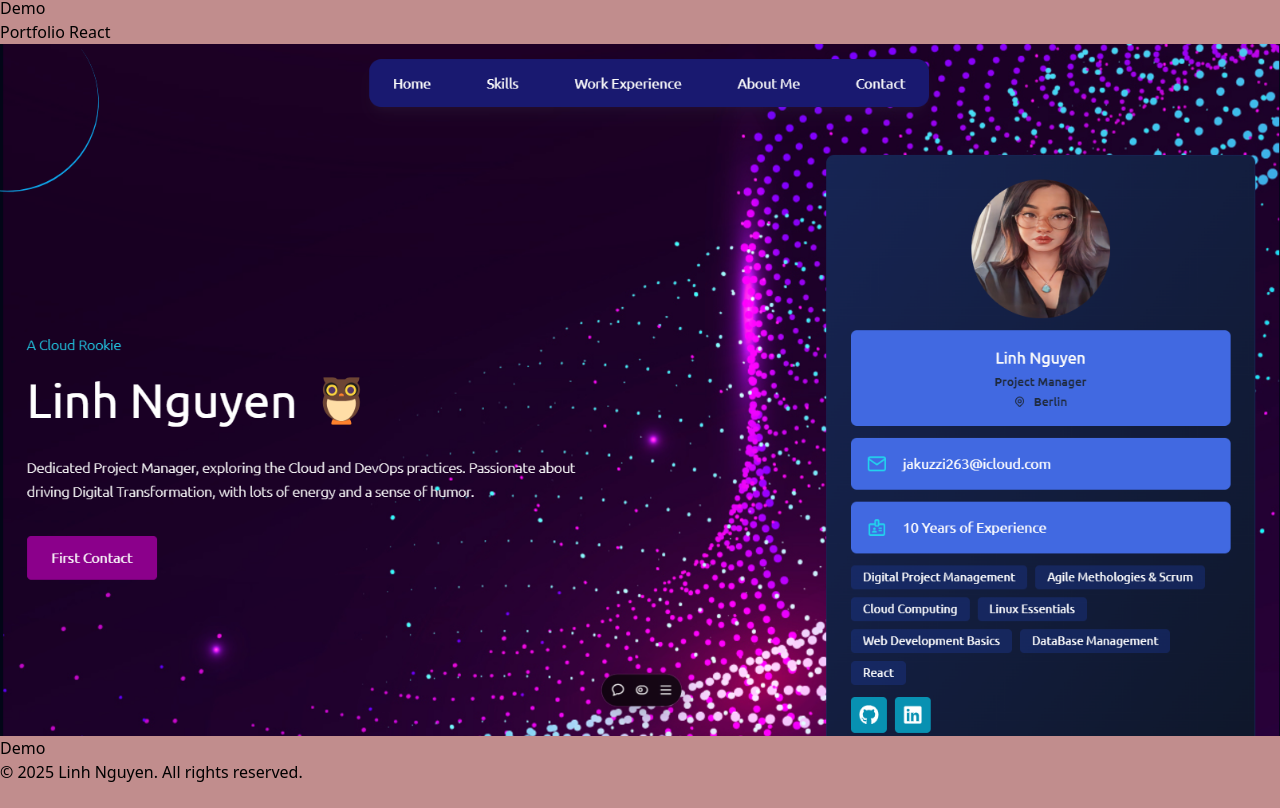
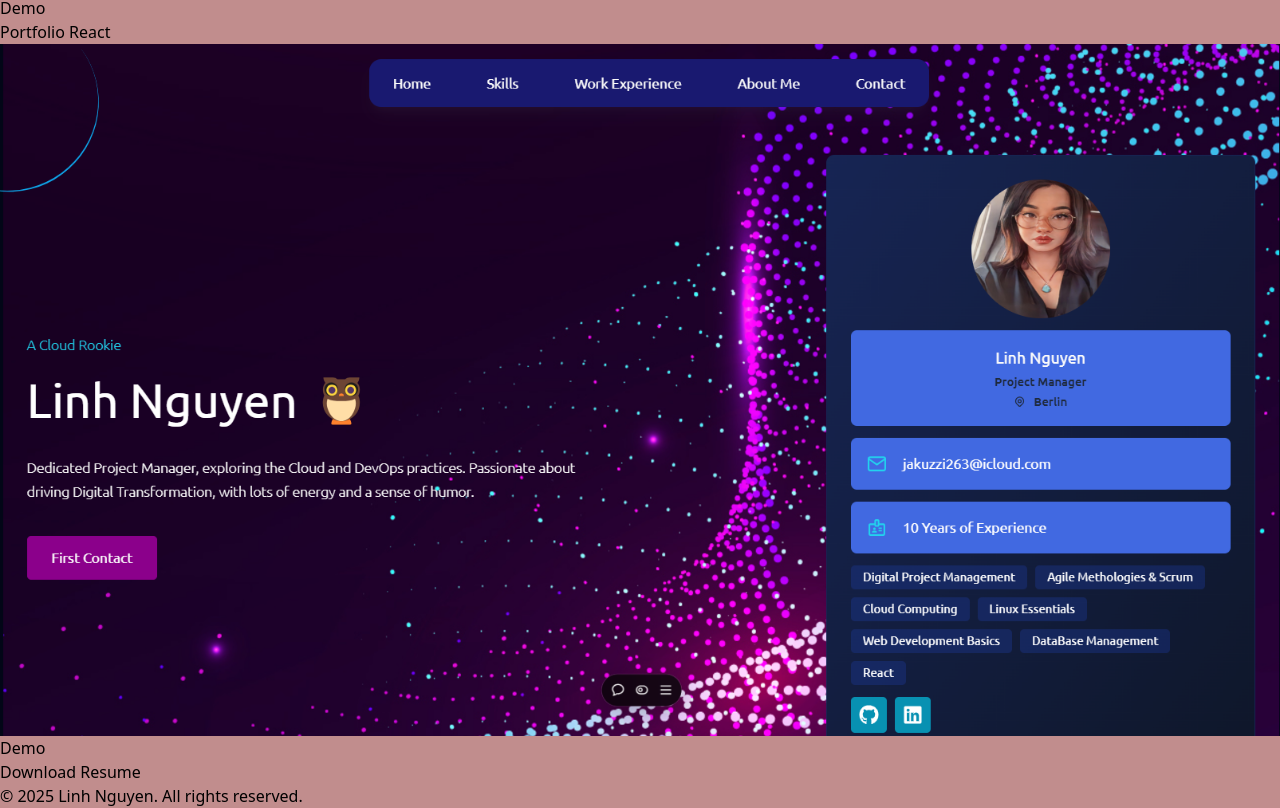
Before and after one commit to jakuzzibubbles/portfolio-white, a React (Vite) app: page / in a window 1280 px wide. Shown: the part 2534-3342 px from the top of the page. Before the commit the page ends 3318 px from the top, so only its background shows below. Built offline with nearby package versions, Linux system fonts and the light colour scheme.

Commit message:
added resume

```diff
--- a/src/App.jsx
+++ b/src/App.jsx
@@ -8,12 +8,18 @@ const App = () => {
       <div className="ui-circle absolute top-16 left-13 opacity-20 animate-pulse"></div>
       <div className="ui-circle absolute left-5 opacity-20 animate-pulse"></div>
 
-
-
       <Hero />
       <Projects />
       <footer className="text-black text-center py-4 mt-8">
+        <a
+          href="./src/assets/LinhNguyen.pdf"
+          download="Linh_Nguyen_Resume.pdf"
+          className="text-pink-900 text-2xl font-semibold hover:underline"
+        >
+          Download Resume
+        </a>
         <p>&copy; 2025 Linh Nguyen. All rights reserved.</p>
+
       </footer>
     </div>
   );
```
Also changed, not shown: 1 other file (tests, documents, lock files or other folders).
